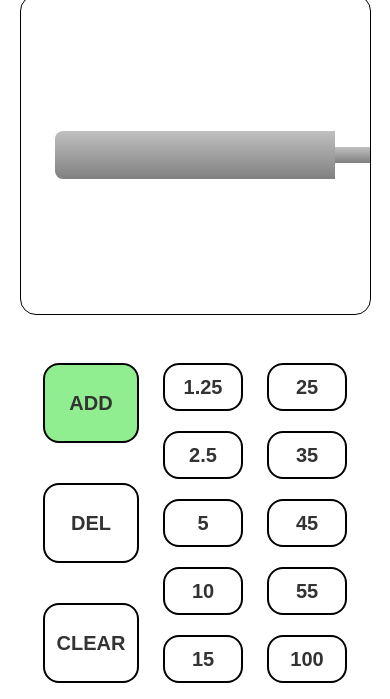
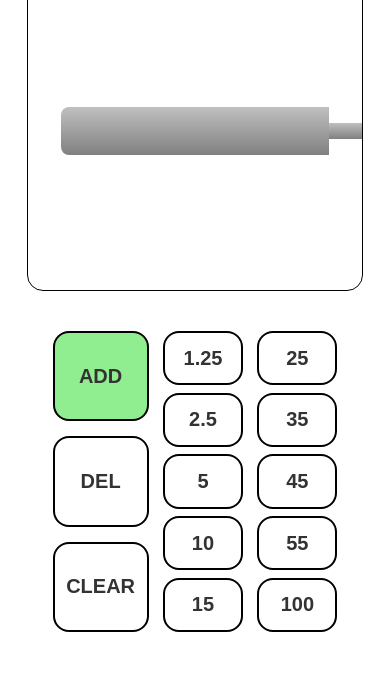
Before and after one commit to socrastein/weightPlateCounter, a plain HTML site: page index.html in a window 390 px wide. Shown: the part 145-844 px from the top of the page. Drawn offline with Linux system fonts and the light colour scheme.

Commit message:
Change heights and padding to better fit mobile

```diff
--- a/buildCounter.css
+++ b/buildCounter.css
@@ -21,7 +21,8 @@ body {
 
 #mainContainer {
   display: flex;
-  max-height: 100dvh;
+  height: 100dvh;
+  padding: .5rem;
 }
 
 #plateCounterContainer {
@@ -29,9 +30,9 @@ body {
   flex-direction: column;
   align-items: center;
   width: 100%;
-  gap: 1rem;
-  padding-top: 1rem;
+  gap: .5rem;
 }
+
 #plateCounterTotal {
   font-size: 3rem;
   font-weight: bold;
@@ -78,14 +79,13 @@ body {
   flex-wrap: wrap;
   align-items: center;
   width: min(80%, 20rem);
-  height: 20rem;
-  gap: 1rem;
+  max-height: 20rem;
 }
 
 #plateCounterAddButton,
 #plateCounterDelButton,
 #plateCounterClearButton {
-  height: 25%;
+  height: 30%;
   text-align: center;
   padding: 0.5rem;
   width: 6rem;
@@ -100,7 +100,7 @@ body {
 }
 
 .plateCounterPlateButton {
-  height: 15%;
+  height: 18%;
   width: 5rem;
   padding: 0.5rem;
   border: solid black 2px;
```
